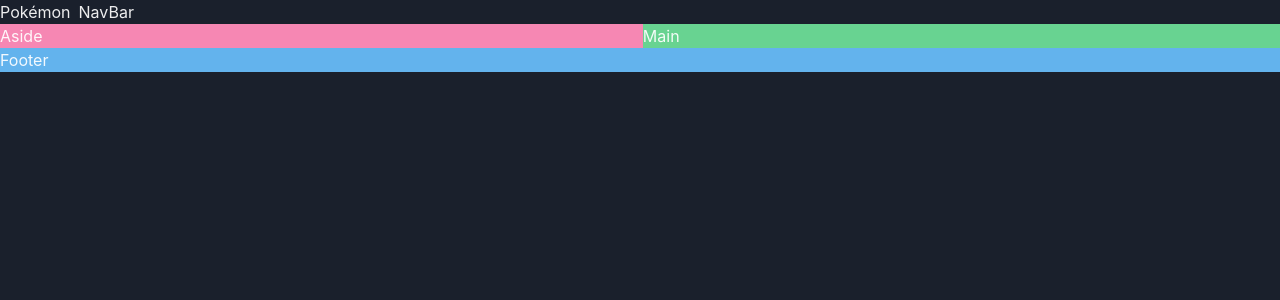
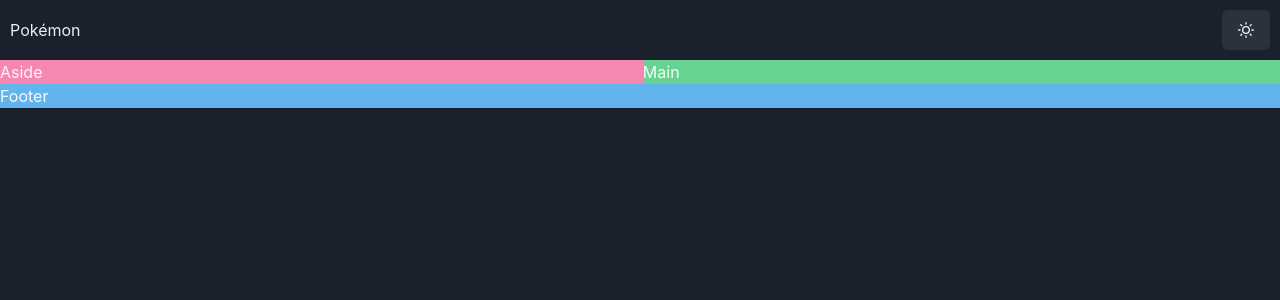
Before and after one commit to Qianqian122333/Pokemons-Website, a React (Vite) app: page / in a window 1280 px wide. Shown: the top 300 px of the page. Built offline with nearby package versions, Linux system fonts and the light colour scheme.

Commit message:
Build color mode button

```diff
--- a/package.json
+++ b/package.json
@@ -9,6 +9,7 @@
     "preview": "vite preview"
   },
   "dependencies": {
+    "@chakra-ui/icons": "^2.2.4",
     "@chakra-ui/react": "^2.10.9",
     "@emotion/react": "^11.14.0",
     "@emotion/styled": "^11.14.1",
--- /dev/null
+++ b/src/components/ColorModeSwitch.tsx
@@ -0,0 +1,13 @@
+import { MoonIcon, SunIcon } from "@chakra-ui/icons";
+import { Button, useColorMode } from "@chakra-ui/react";
+
+const ColorModeSwitch = () => {
+  const { colorMode, toggleColorMode } = useColorMode();
+  return (
+    <Button onClick={toggleColorMode}>
+      {colorMode === "light" ? <MoonIcon /> : <SunIcon />}
+    </Button>
+  );
+};
+
+export default ColorModeSwitch;
--- a/src/components/NavBar.tsx
+++ b/src/components/NavBar.tsx
@@ -1,10 +1,11 @@
 import { HStack, Text } from "@chakra-ui/react";
+import ColorModeSwitch from "./ColorModeSwitch";
 
 const NavBar = () => {
   return (
-    <HStack>
+    <HStack justifyContent={"space-between"} padding={"10px"}>
       <h1>Pokémon</h1>
-      <Text>NavBar</Text>
+      <ColorModeSwitch />
     </HStack>
   );
 };
```
Also changed, not shown: 1 other file (tests, documents, lock files or other folders).
